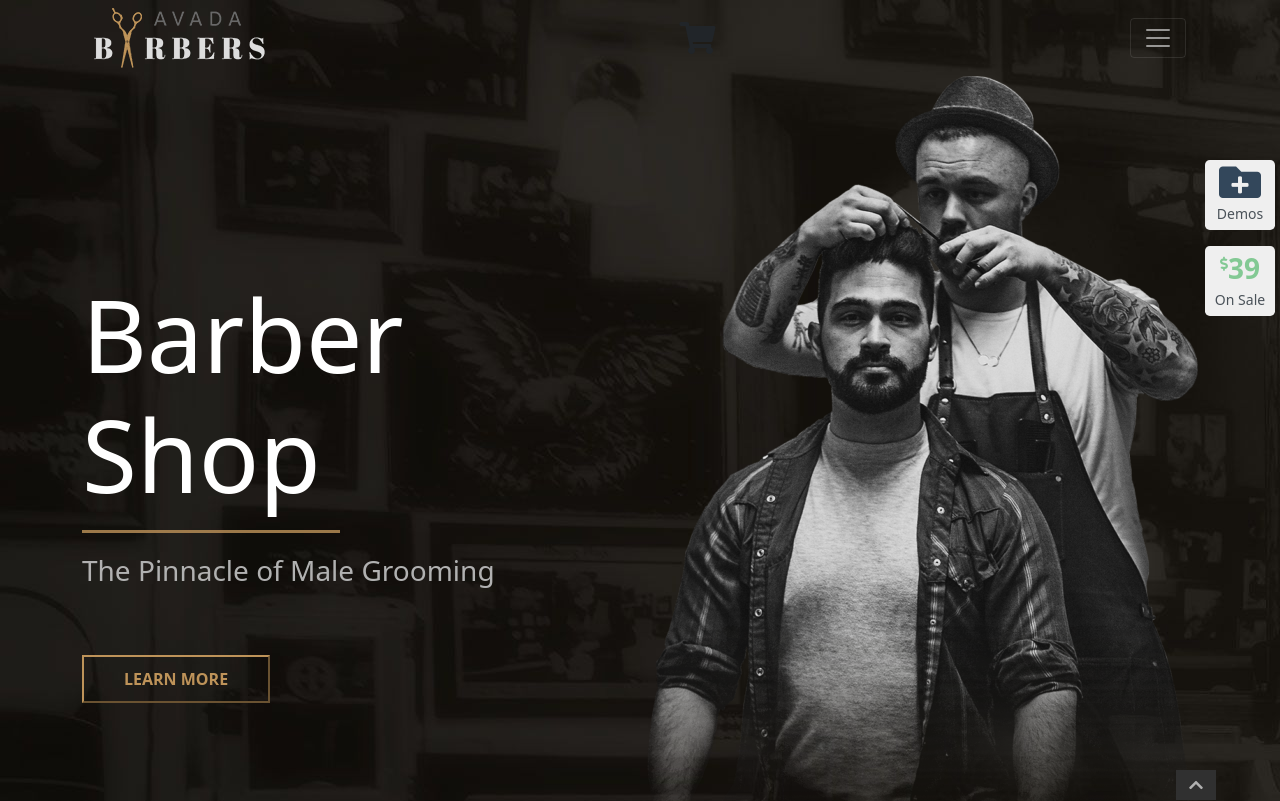
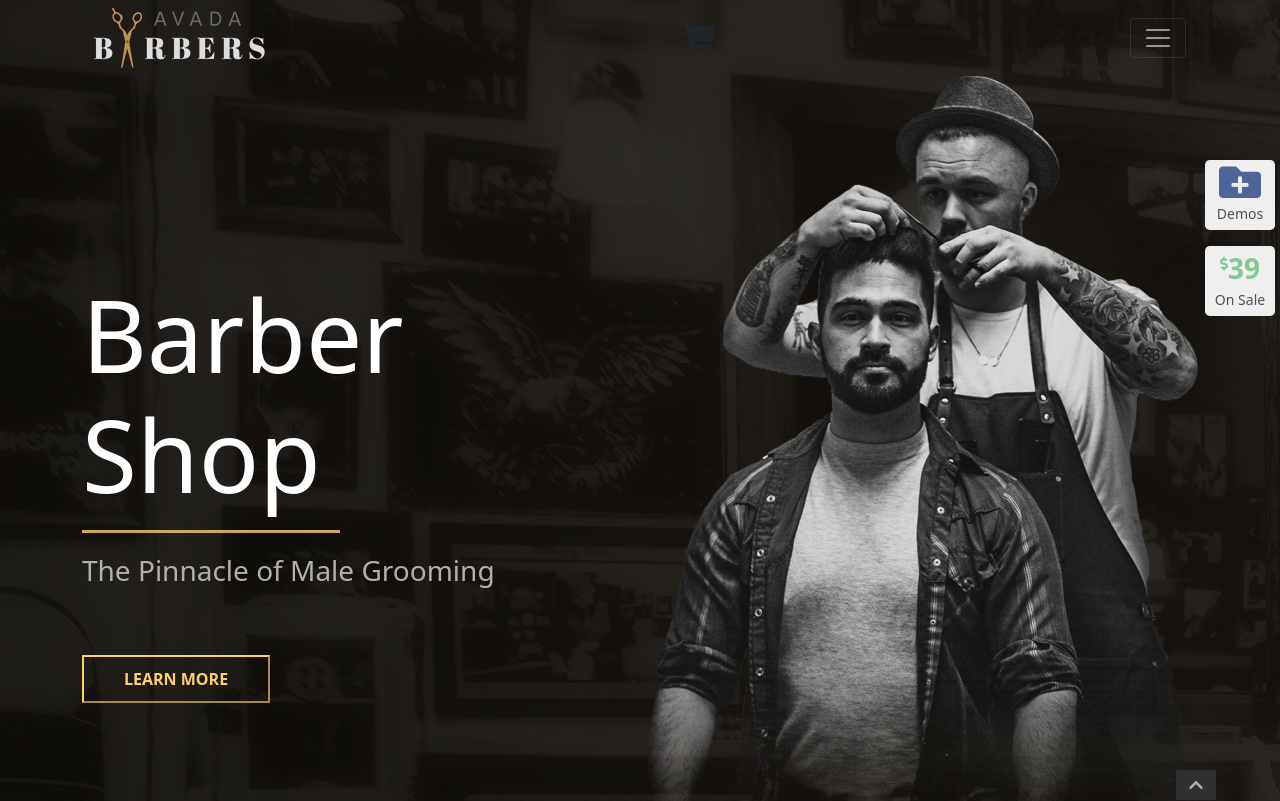
Before and after one commit to fmarabini93/proj-html-vuejs, a Vue app: page / in a window 1280 px wide. Shown: the top 801 px of the page. Built offline with nearby package versions, Linux system fonts and the light colour scheme.

Commit message:
colors-from-palette

```diff
--- a/src/components/Footer.vue
+++ b/src/components/Footer.vue
@@ -50,7 +50,7 @@ export default {
 <style lang="scss">
 @import '../my_common_styles.scss';
     footer {
-        background: #000000;
+        background: #111110;
         // Info
         #footer-top {
             div {
--- a/src/components/Header.vue
+++ b/src/components/Header.vue
@@ -95,7 +95,7 @@ export default {
 
         #demos {
             i {
-                color: #33475B;
+                color: #4f659a;
             }
         }
 
--- a/src/my_common_styles.scss
+++ b/src/my_common_styles.scss
@@ -1,7 +1,7 @@
 // Colors
-$goldish: #be9359;
-$lightgrey: #b1b1b1;
-$grey: #8b8b8b;
+$goldish: #ffcf6a;
+$lightgrey: #b0b0b0;
+$grey: #88928f;
 // --Colors
 // General
 .pointer {
```
